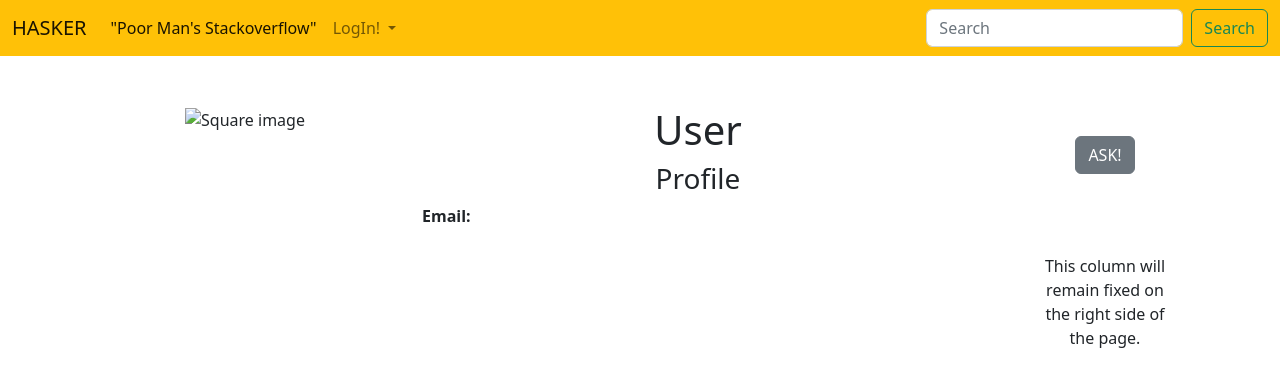
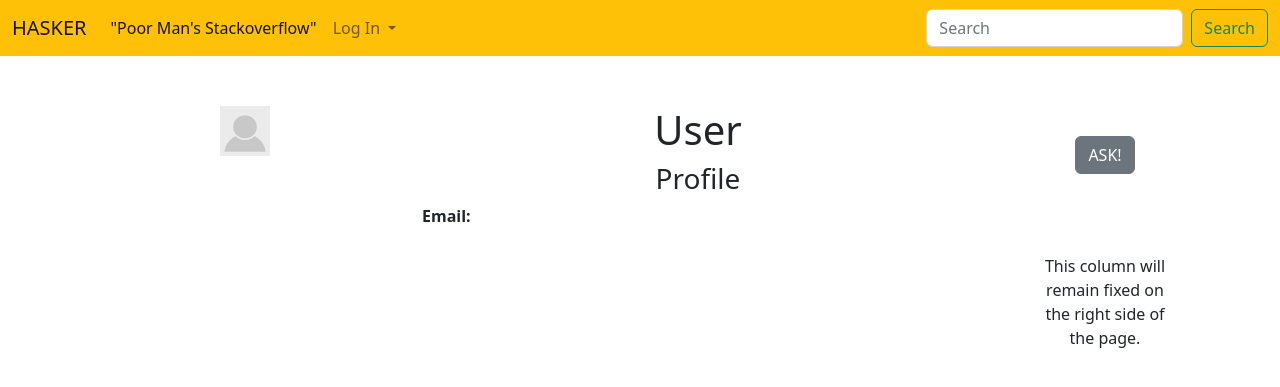
Before and after one commit to erastoff/hasker, a Django app: page /users/user_profile/1/ in a window 1280 px wide. Shown: the top 387 px of the page. Run offline with Django 5.2, Linux system fonts and the light colour scheme.

Commit message:
Master - default avatar added

```diff
--- a/templates/root.html
+++ b/templates/root.html
@@ -32,19 +32,14 @@
           <li class="nav-item">
           <a class="nav-link active" aria-current="page" href="#">"Poor Man's Stackoverflow"</a>
         </li>
-{#        <li class="nav-item">#}
-{#          <a class="nav-link active" aria-current="page" href="{% url 'question:index' %}">SOME ITEM 1!</a>#}
-{#        </li>#}
-{#          <li class="nav-item">#}
-{#          <a class="nav-link active" aria-current="page" href="{% url 'question:index' %}">SOME ITEM 2!</a>#}
-{#        </li>#}
-{#        <li class="nav-item">#}
-{#          <a class="nav-link active" href="{% url 'question:index' %}">SOME ITEM 3!</a>#}
-{#        </li>#}
       <form class="d-flex">
           <li class="nav-item">
-                {% if user.is_authenticated and user.image.url %}
-                <img src="{{ user.image.url }}" class="img-fluid square-image" style="max-width: 50px; max-height: 50px;" alt="Square image">
+                {% if user.is_authenticated %}
+                    {% if user.image.url != None %}
+                        <img src="{{ user.image.url }}" class="img-fluid square-image" style="max-width: 50px; max-height: 50px;" alt="Square image">
+                    {% else %}
+                        <img src="/media/users_images/def_user.png" class="img-fluid square-image" style="max-width: 50px; max-height: 50px;" alt="Square image">
+                    {% endif %}
                 {% endif %}
           </li>
       </form>
@@ -65,7 +60,7 @@
             </ul>
         {% else %}
             <a class="nav-link dropdown-toggle" href="#" role="button" data-bs-toggle="dropdown" aria-expanded="false">
-            LogIn!
+            Log In
             </a>
             <ul class="dropdown-menu">
                 <li><a class="dropdown-item" href="{% url 'users:registration' %}">Registration</a></li>
--- a/users/templates/users/user_detail.html
+++ b/users/templates/users/user_detail.html
@@ -10,7 +10,12 @@
     <div class="container text-center">
       <div class="row">
         <div class="col-4" style="padding-top: 50px;">
-          <img src="{{ user.image.url }}" class="img-fluid square-image" style="max-width: 200px; max-height: 200px;" alt="Square image">
+{#          <img src="{{ user.image.url }}" class="img-fluid square-image" style="max-width: 200px; max-height: 200px;" alt="Square image">#}
+            {% if user.image.url != None %}
+                <img src="{{ user.image.url }}" class="img-fluid square-image" style="max-width: 50px; max-height: 50px;" alt="Square image">
+            {% else %}
+                <img src="/media/users_images/def_user.png" class="img-fluid square-image" style="max-width: 50px; max-height: 50px;" alt="Square image">
+            {% endif %}
         </div>
         <div class="col-8" style="padding-top: 50px;">
           <h1>User <strong>{{ user.username }}</strong></h1>
```
Also changed, not shown: media/users_images/def_user.png (added).
